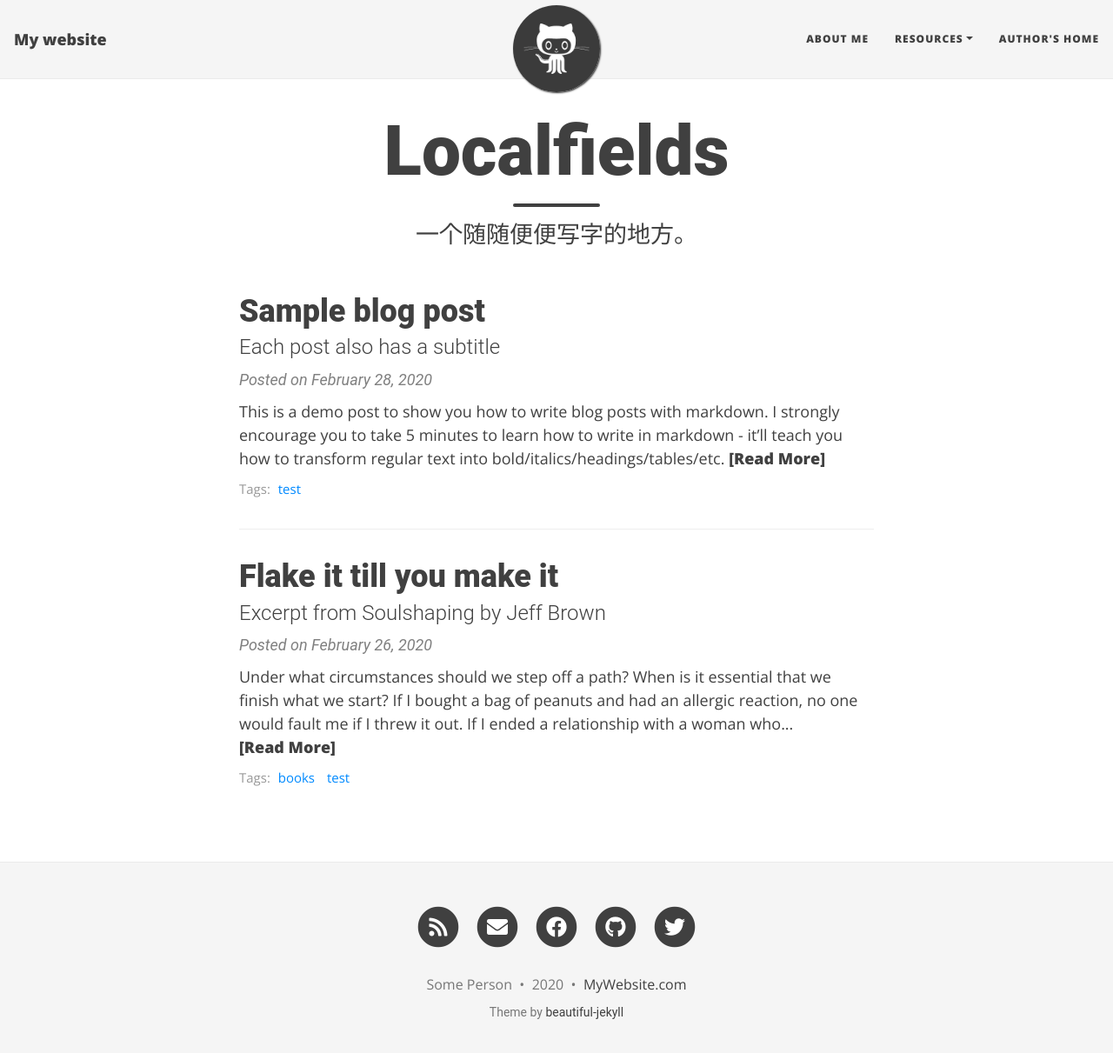
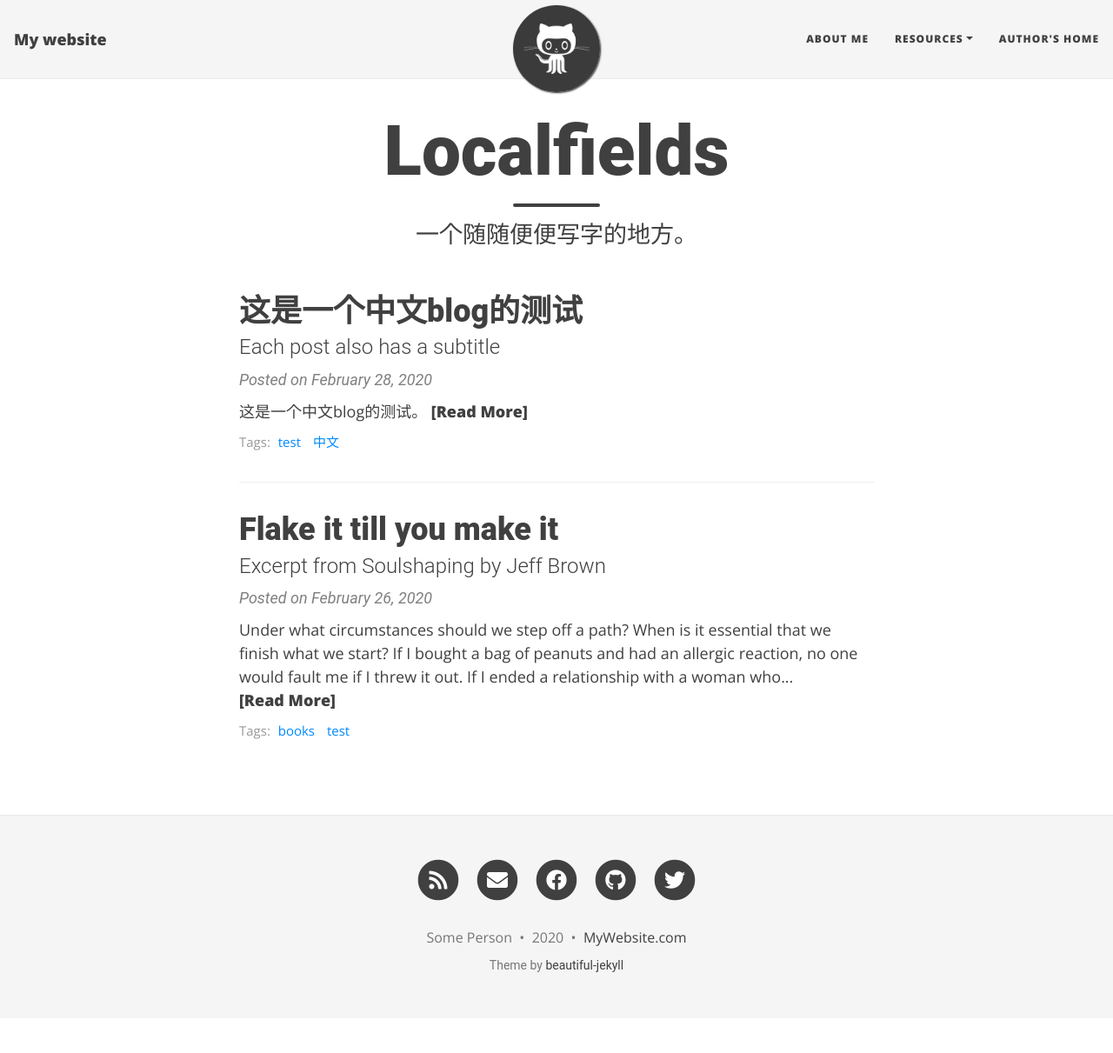
Before and after one commit to localfields/localfields.github.io, a Jekyll site: the page built from index.html, in a window 1280 px wide and 1225 px high. Shown: the top 1211 px of the window at 87% size. Built offline with Jekyll 4.4.1, drawn with Linux system fonts in a browser that asks for light colours; nearby versions of some CDN libraries; the list of posts is cut into pages by our own code.

Commit message:
Update 2020-02-28-test-markdown.md

```diff
--- a/_posts/2020-02-28-test-markdown.md
+++ b/_posts/2020-02-28-test-markdown.md
@@ -1,12 +1,14 @@
 ---
 layout: post
-title: Sample blog post
+title: 这是一个中文blog的测试
 subtitle: Each post also has a subtitle
 gh-repo: daattali/beautiful-jekyll
 gh-badge: [star, fork, follow]
-tags: [test]
+tags: [test, 中文]
 comments: true
 ---
+
+这是一个中文blog的测试。
 
 This is a demo post to show you how to write blog posts with markdown.  I strongly encourage you to [take 5 minutes to learn how to write in markdown](https://markdowntutorial.com/) - it'll teach you how to transform regular text into bold/italics/headings/tables/etc.
 
```
